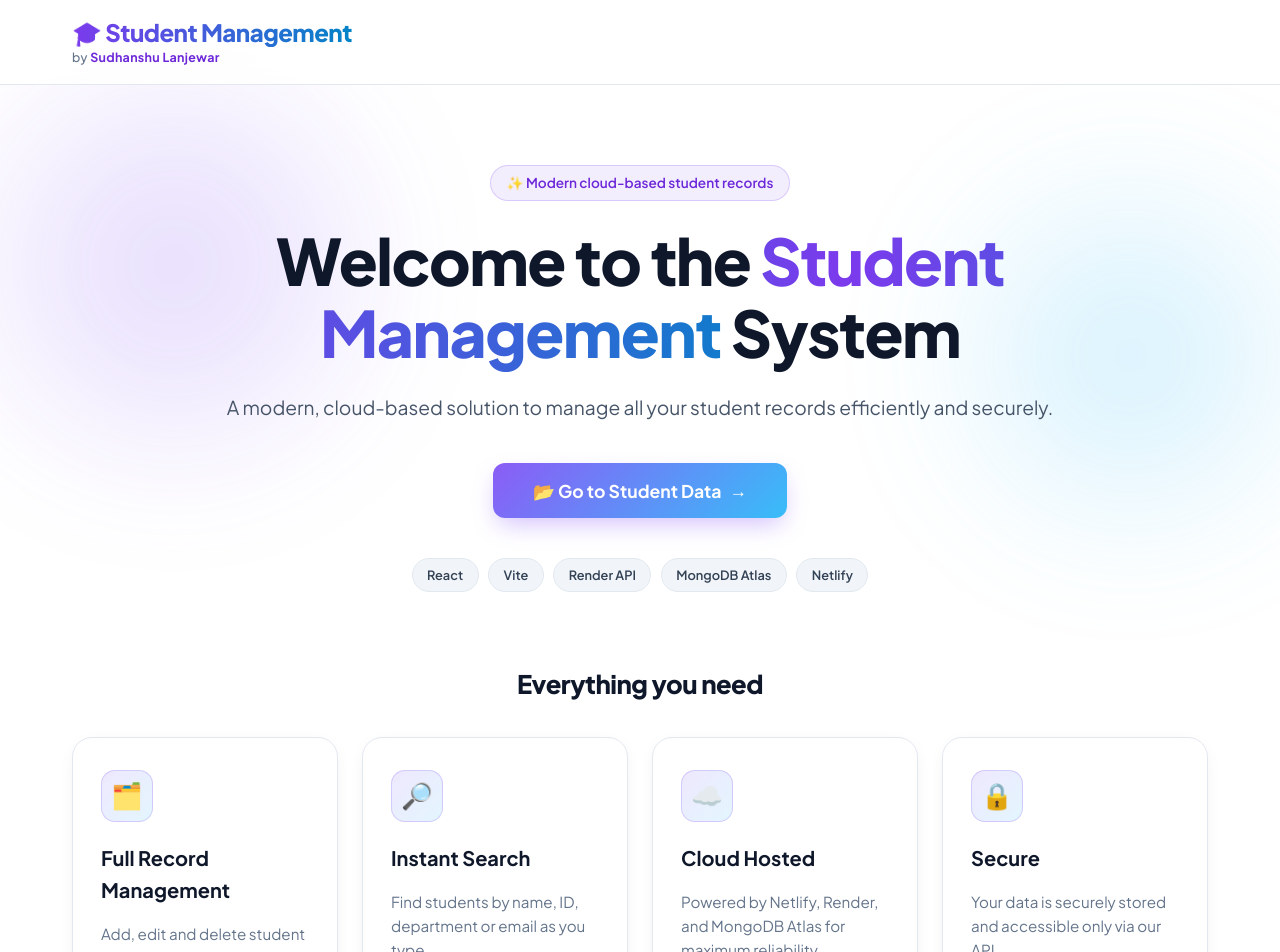
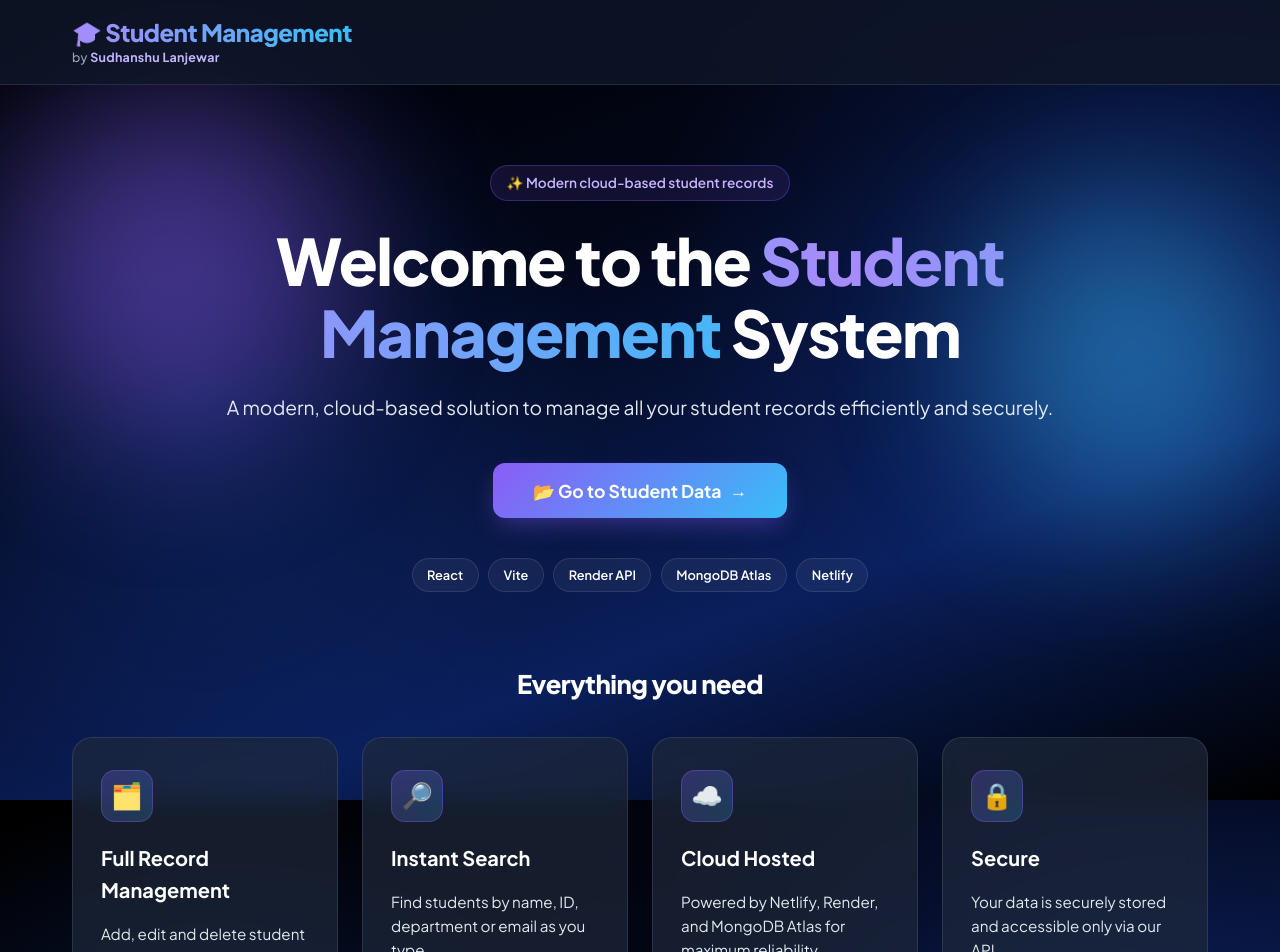
Before and after one commit to SudhanshuLanjewar/student-frontend, a React (Vite) app: page / in a window 1280 px wide. Shown: the top 952 px of the page. Built offline with nearby package versions, Linux system fonts and the light colour scheme; no server answers.

Commit message:
fix(home): drop light theme import, match dark black/blue background, white text

```diff
--- a/src/components/Home.jsx
+++ b/src/components/Home.jsx
@@ -1,5 +1,3 @@
-import '../styles/HomeLight.css';
-
 const features = [
   {
     icon: '🗂️',
--- a/src/styles/Home.css
+++ b/src/styles/Home.css
@@ -194,3 +194,10 @@
     animation: none;
   }
 }
+
+/* ===== White text for readability on the dark background ===== */
+.hero-section p { color: #e2e8f0; }
+.tech-chip { color: #ffffff; }
+.section-title { color: #ffffff; }
+.feature-card h3 { color: #ffffff; }
+.feature-card p { color: #e2e8f0; }
```
